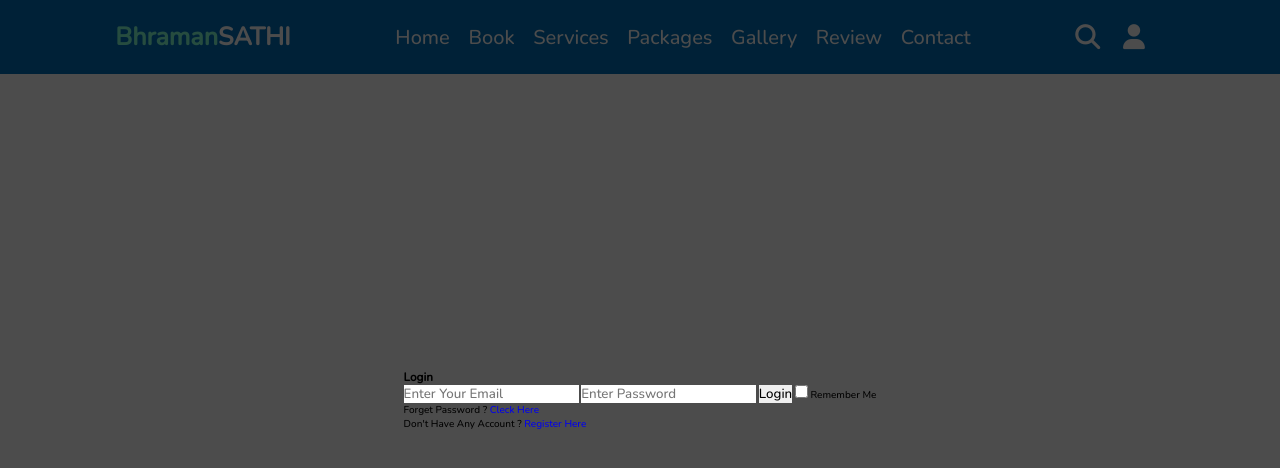
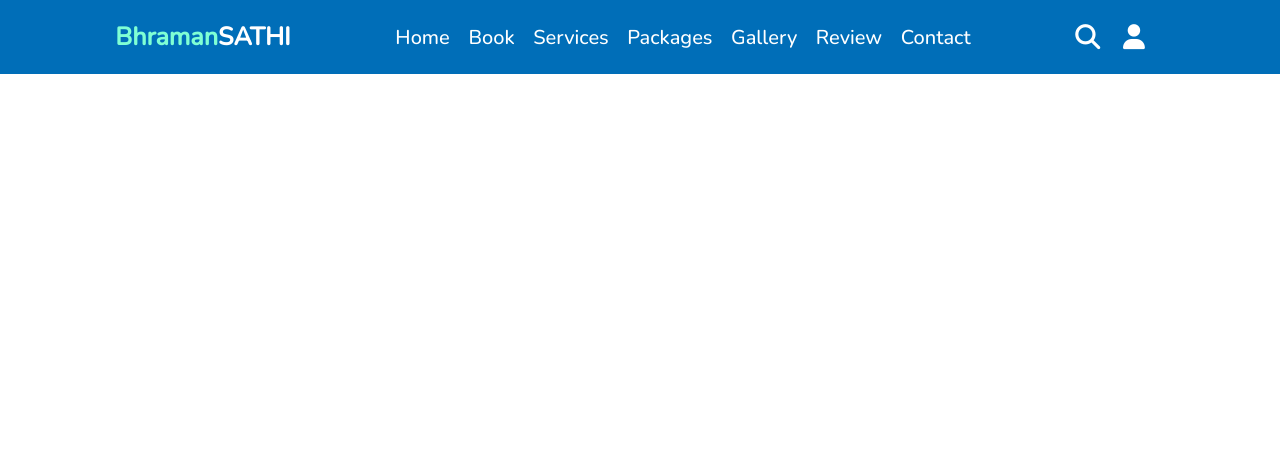
Before and after one commit to SouravPaulTechnical/BhramanSATHI, a plain HTML site: page index.html in a window 1280 px wide. Drawn offline with nearby package versions, Linux system fonts and the light colour scheme.

Commit message:
5th commit

```diff
--- a/index.html
+++ b/index.html
@@ -33,6 +33,7 @@
 
 <!-- login form container -->
 <div class="login-form-container">
+    <i class="fas fa-times" id="form-close"></i>
     <form action="">
         <h3>Login</h3>
         <input type="email" class="box" placeholder="Enter your Email">
--- a/script.js
+++ b/script.js
@@ -1,5 +1,8 @@
 let searchBtn=document.querySelector('#search-btn');
 let searchBar=document.querySelector('.search-bar-container');
+let loginBtn=document.querySelector('#login-btn');
+let loginForm=document.querySelector('.login-form-container');
+let loginClose=document.querySelector('#form-close');
 
 window.onscroll=()=>{
     searchBtn.classList.remove('fa-times');
@@ -10,3 +13,10 @@ searchBtn.addEventListener('click',()=>{
     searchBtn.classList.toggle('fa-times');
     searchBar.classList.toggle('active');
 });
+
+loginBtn.addEventListener('click',()=>{
+    loginForm.classList.add('active');
+});
+loginClose.addEventListener('click',()=>{
+    loginForm.classList.remove('active');
+});
--- a/style.css
+++ b/style.css
@@ -22,6 +22,16 @@ html{
     overflow-x: hidden;
     scroll-padding-top: 6rem;
     scroll-behavior: smooth;
+}
+.btn{
+    display: inline-block;
+    margin-top: 1rem;
+    background: var(--blue);
+    color: #fff;
+    padding: .8rem 3rem;
+    border: .2rem solid aquamarine;
+    cursor: pointer;
+    font-size: 1.7rem;
 }
 header{
     position: fixed;
@@ -93,7 +103,7 @@ header .search-bar-container label:hover{
 }
 .login-form-container{
     position: fixed;
-    top: 0; left: 0;
+    top: -120%; left: 0;
     min-height: 100vh;
     width: 100%;
     background: rgba(0, 0, 0, .7);
@@ -102,3 +112,61 @@ header .search-bar-container label:hover{
     justify-content: center;
     z-index: 10000;
 }
+.login-form-container.active{
+    top: 0;
+}
+.login-form-container form{
+    width: 50%;
+    margin: 2rem;
+    padding: 1.5rem 2rem;
+    border-radius: .5rem;
+    background: #fff;
+}
+.login-form-container form h3{
+    text-align: center;
+    text-transform: uppercase;
+    padding: 1.5rem 0;
+    font-size: 3rem;
+    color: #333;
+}
+.login-form-container form .box{
+    width: 100%;
+    padding: 1rem;
+    font-size: 1.7rem;
+    color: #333;
+    margin: .6rem 0;
+    border: 1px solid #333;
+    text-transform: none;
+}
+.login-form-container form .box:focus{
+    border-color: var(--blue);
+}
+.login-form-container form #remember{
+    margin: 2rem 0
+}
+.login-form-container form label{
+    font-size: 1.5rem;
+}
+.login-form-container form .btn{
+    display: block;
+    width: 100%;
+}
+.login-form-container form p{
+    padding: .5rem 0;
+    font-size: 1.5rem;
+    color: #666;
+}
+.login-form-container form p a{
+    color: var(--blue);
+}
+.login-form-container form p a:hover{
+    text-decoration: underline;
+    color: blue;
+}
+.login-form-container #form-close{
+    color: #fff;
+    font-size: 4rem;
+    position: absolute;
+    top: 2rem; right: 3rem;
+    cursor: pointer;
+}
```
